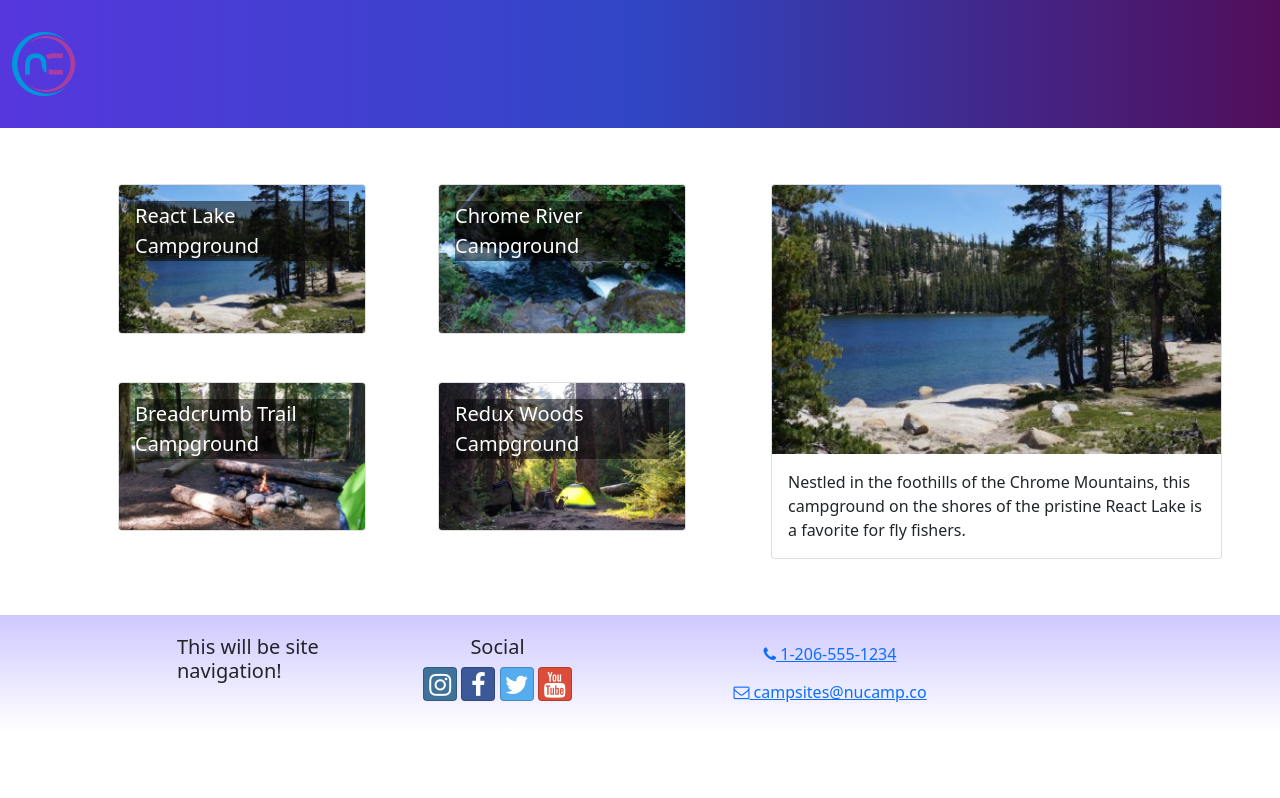
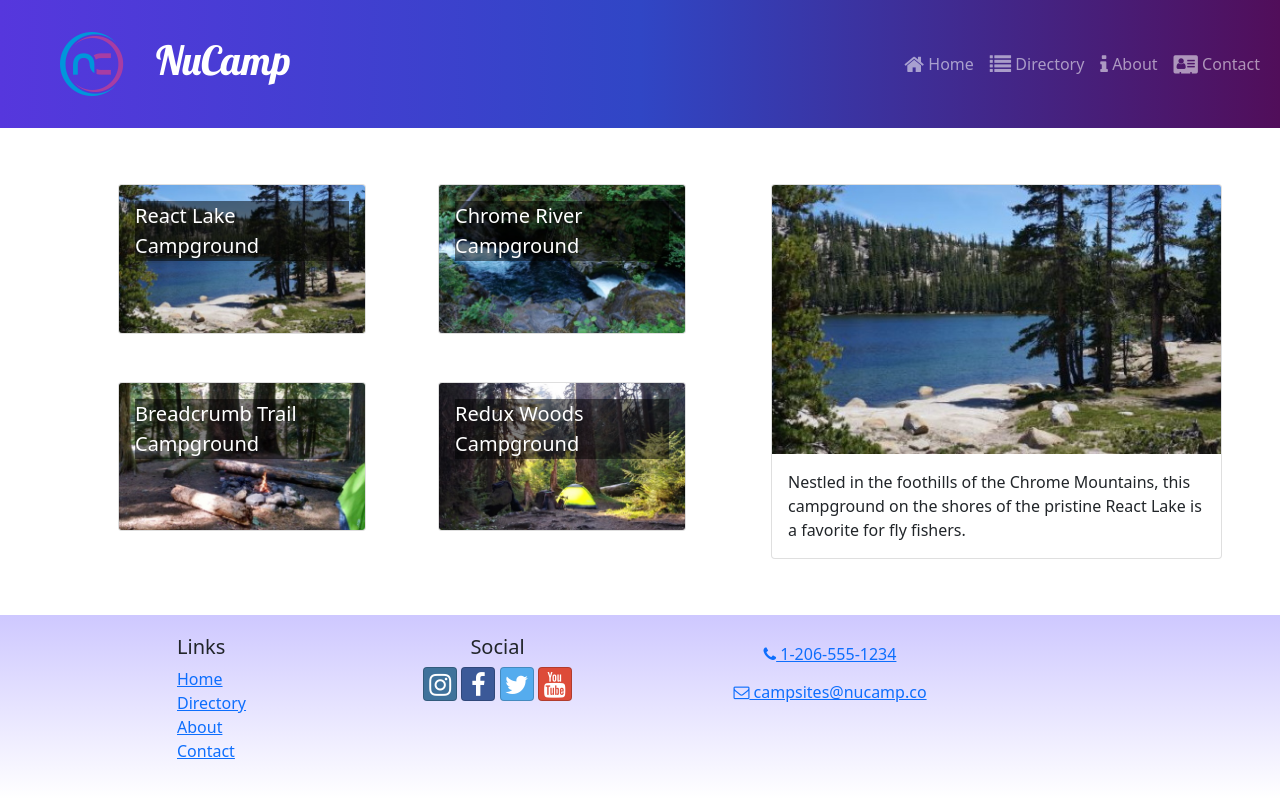
Before and after one commit to rickeraec23/reactnucampredux, a React (Create React App) app: page /directory in a window 1280 px wide. Built offline with nearby package versions, Linux system fonts and the light colour scheme.

Commit message:
Header and Footer

```diff
--- a/src/components/Footer.js
+++ b/src/components/Footer.js
@@ -1,4 +1,5 @@
 import { Container, Row, Col } from "reactstrap";
+import { Link } from "react-router-dom";
 
 const Footer = () => {
   return (
@@ -6,7 +7,21 @@
       <Container>
         <Row>
           <Col xs={{ size: 4, offset: 1 }} sm="2">
-            <h5>This will be site navigation!</h5>
+            <h5>Links</h5>
+            <ul className="list-unstyled">
+              <li>
+                <Link to="/">Home</Link>
+              </li>
+              <li>
+                <Link to="/directory">Directory</Link>
+              </li>
+              <li>
+                <Link to="/about">About</Link>
+              </li>
+              <li>
+                <Link to="/contact">Contact</Link>
+              </li>
+            </ul>
           </Col>
           <Col xs="6" sm="3" className="text-center">
             <h5>Social</h5>
@@ -33,7 +48,7 @@
               href="http://youtube.com/"
             >
               <i className="fa fa-youtube" />
-            </a>{" "}
+            </a>
           </Col>
           <Col sm="4" className="text-center">
             <a role="button" className="btn btn-link" href="tel:+12065551234">
--- a/src/components/Header.js
+++ b/src/components/Header.js
@@ -1,12 +1,49 @@
-import { Navbar, NavbarBrand } from "reactstrap";
+import { useState } from "react";
+import {
+  Navbar,
+  NavbarBrand,
+  Collapse,
+  NavbarToggler,
+  Nav,
+  NavItem,
+} from "reactstrap";
+import { NavLink } from "reactstrap";
 import NucampLogo from "../app/assets/img/logo.png";
 
 const Header = () => {
+  const [menuOpen, setMenuOpen] = useState(false);
+
   return (
     <Navbar dark color="primary" sticky="top" expand="md">
-      <NavbarBrand href="/">
-        <img src={NucampLogo} alt="nucamp logo" />
+      <NavbarBrand className="ms-5" href="/">
+        <img src={NucampLogo} alt="nucamp logo" className="float-start" />
+        <h1 className="mt-1">NuCamp</h1>
       </NavbarBrand>
+      <NavbarToggler onClick={() => setMenuOpen(!menuOpen)} />
+      <Collapse isOpen={menuOpen} navbar>
+        <Nav className="ms-auto" navbar>
+          <NavItem>
+            <NavLink className="nav-link" to="/">
+              <i className="fa fa-home fa-lg" /> Home
+            </NavLink>
+          </NavItem>
+          <NavItem>
+            <NavLink className="nav-link" to="/directory">
+              <i className="fa fa-list fa-lg" /> Directory
+            </NavLink>
+          </NavItem>
+          <NavItem>
+            <NavLink className="nav-link" to="/about">
+              <i className="fa fa-info fa-lg" /> About
+            </NavLink>
+          </NavItem>
+          <NavItem>
+            <NavLink className="nav-link" to="/contact">
+              <i className="fa fa-address-card fa-lg" /> Contact
+            </NavLink>
+          </NavItem>
+        </Nav>
+      </Collapse>
     </Navbar>
   );
 };
```
